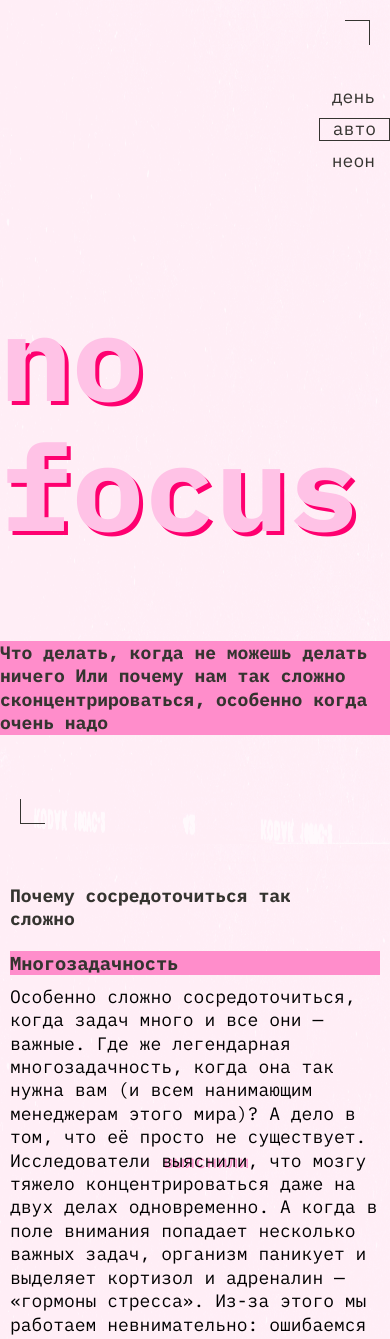
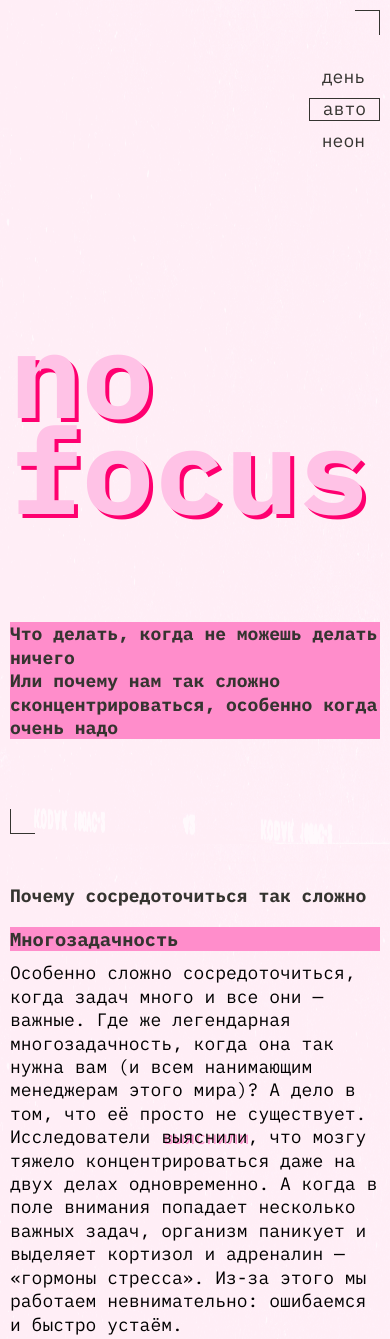
Before and after one commit to EwanStalev/slozhno-sosredotochitsya, a plain HTML site: page index.html in a window 390 px wide. Shown: the top 1339 px of the page. Drawn offline with Linux system fonts and the light colour scheme.

Commit message:
PR3 Third Try

```diff
--- a/index.html
+++ b/index.html
@@ -51,8 +51,9 @@
       <h1 class="header__title">no focus</h1>
       <div class="header__bottom">
         <p class="header__bottom-text title-decor">
-          Что делать, когда не можешь делать ничего Или почему нам так сложно
-          сконцентрироваться, особенно когда очень надо
+          Что делать, когда не можешь делать ничего <br />
+          Или почему нам так сложно сконцентрироваться, особенно когда очень
+          надо
         </p>
       </div>
     </header>
--- a/styles/style.css
+++ b/styles/style.css
@@ -264,6 +264,9 @@
     display: flex;
     flex-direction: column;
   }
+  .section__title {
+    max-width: 236px;
+  }
 }
 
 @media (max-width: 767px) {
@@ -285,4 +288,23 @@
     display: flex;
     flex-direction: column;
   }
+  .section__title {
+    max-width: 100%;
+  }
+
+  .header__title {
+    line-height: 95.7px;
+  }
+  .header {
+    padding: 0px 10px;
+  }
+
+  .decorated-zone::before {
+    left: 10px;
+    bottom: 10px;
+  }
+  .decorated-zone::after {
+    right: 10px;
+    top: 10px;
+  }
 }
```
